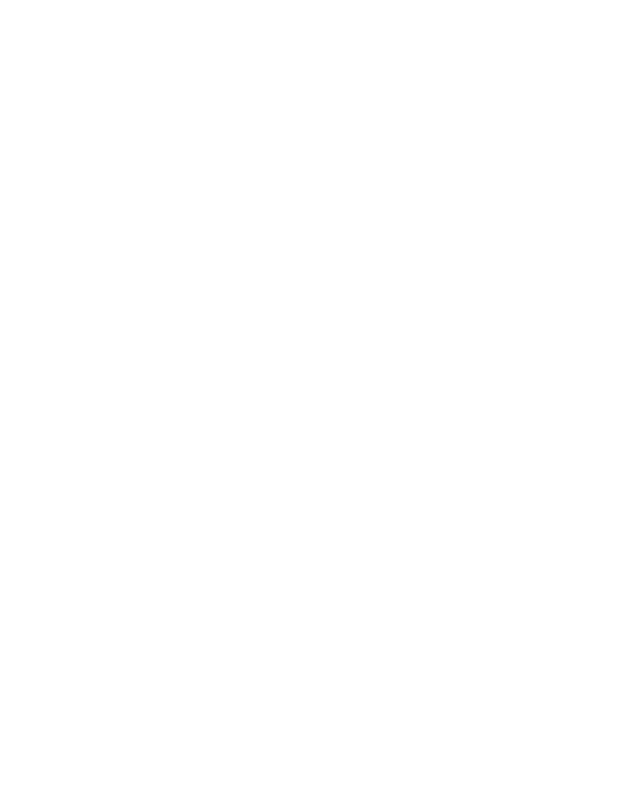
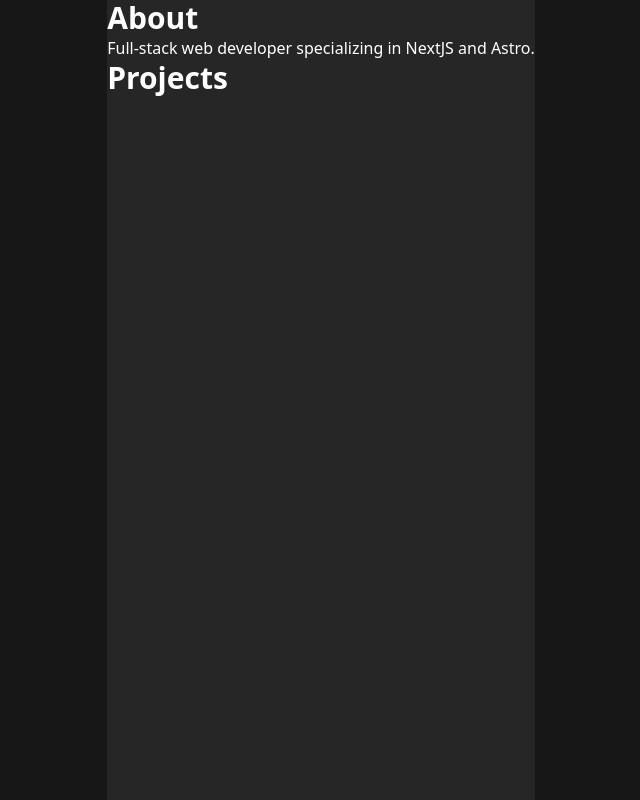
Before and after one commit to svensk007/svensk007.github.io, an Astro site: page / in a window 1280 px wide. Shown: the whole page, without its empty margins (319-959 px from the left). Built offline with nearby package versions, Linux system fonts and the light colour scheme; Astro itself is replaced by a stand-in of ours.

Commit message:
changes exported from codespace

```diff
--- a/astro.config.mjs
+++ b/astro.config.mjs
@@ -1,4 +1,8 @@
 import { defineConfig } from "astro/config";
 
+import tailwind from "@astrojs/tailwind";
+
 // https://astro.build/config
-export default defineConfig({ integrations: [tailwind()] });
+export default defineConfig({
+  integrations: [tailwind()]
+});
--- a/package.json
+++ b/package.json
@@ -11,8 +11,10 @@
   },
   "dependencies": {
     "@astrojs/check": "^0.3.1",
-    "astro": "^3.5.5",
+    "@astrojs/tailwind": "^5.0.2",
+    "astro": "^3.6.4",
     "tailwind": "^4.0.0",
+    "tailwindcss": "^3.3.5",
     "typescript": "^5.2.2"
   }
 }
--- a/src/layouts/Layout.astro
+++ b/src/layouts/Layout.astro
@@ -16,7 +16,7 @@
     <meta name="generator" content={Astro.generator} />
     <title>{title}</title>
   </head>
-  <body>
+  <body class="bg-slate-900">
     <slot />
   </body>
 </html>
--- a/src/pages/index.astro
+++ b/src/pages/index.astro
@@ -2,8 +2,19 @@
 import Layout from "../layouts/Layout.astro";
 ---
 
-<Layout title="Welcome to Astro.">
-  <main class="flex bg-[#313131]"></main>
+<Layout title="Portfolio">
+  <main class="flex bg-neutral-900 h-screen text-white">
+    <div class="mx-auto h-full bg-neutral-800">
+      <div class="">
+        <h1 class="text-3xl font-bold">About</h1>
+        <p>Full-stack web developer specializing in NextJS and Astro.</p>
+      </div>
+      <div class="">
+        <h1 class="text-3xl font-bold">Projects</h1>
+        <p></p>
+      </div>
+    </div>
+  </main>
 </Layout>
 
 <style></style>
--- /dev/null
+++ b/tailwind.config.mjs
@@ -0,0 +1,8 @@
+/** @type {import('tailwindcss').Config} */
+export default {
+	content: ['./src/**/*.{astro,html,js,jsx,md,mdx,svelte,ts,tsx,vue}'],
+	theme: {
+		extend: {},
+	},
+	plugins: [],
+}
```
Also changed, not shown: pnpm-lock.yaml, 2 other files.
